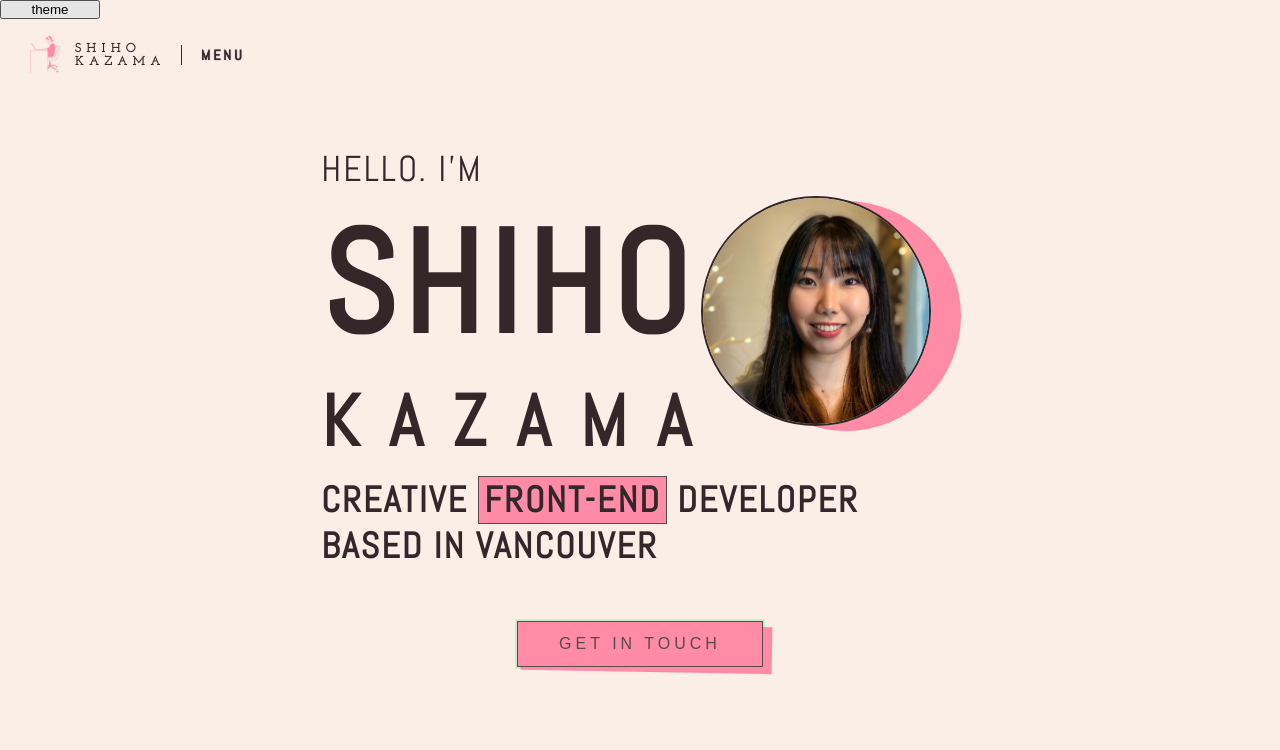
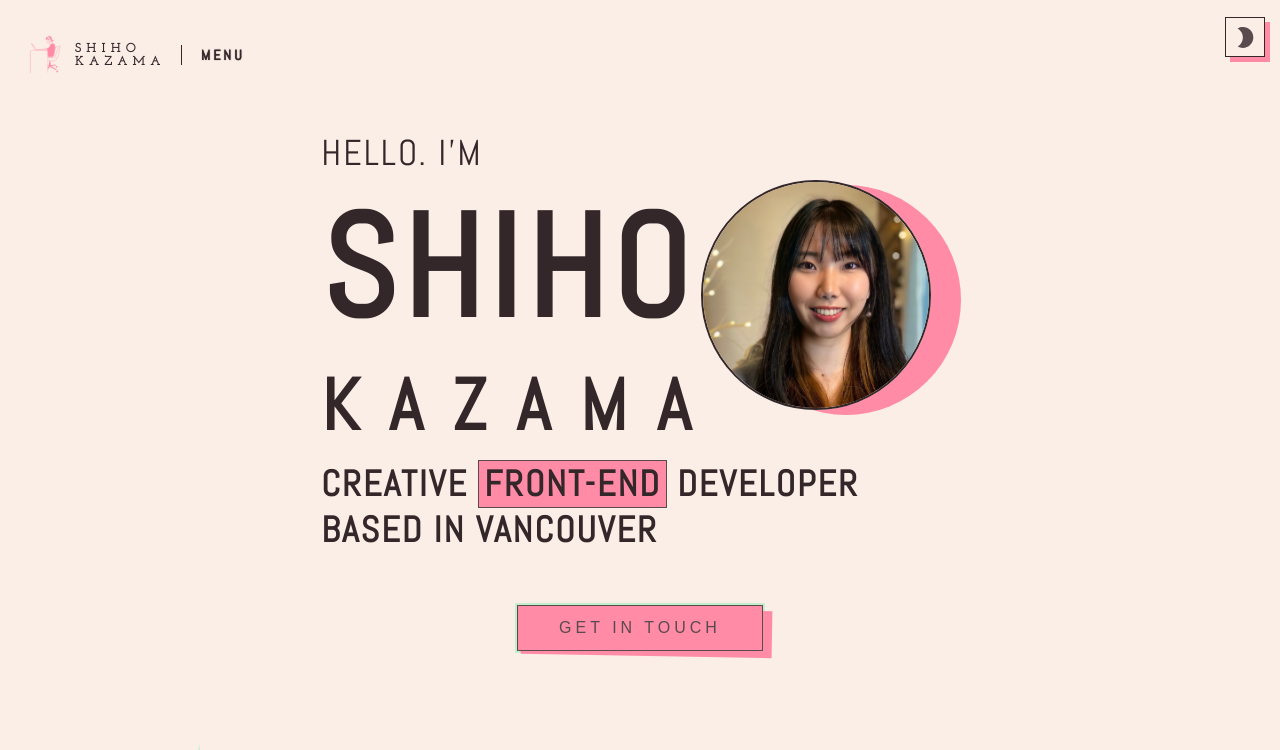
Before and after one commit to miacan2021/Portfolio-page, a React (Create React App) app: page / in a window 1280 px wide. Shown: the top 750 px of the page. Built offline with nearby package versions, Linux system fonts and the light colour scheme.

Commit message:
added change theme button

```diff
--- a/src/App.tsx
+++ b/src/App.tsx
@@ -7,8 +7,8 @@ import { GrobalStyles } from "./components/styles/Globals.styled";
 import { useSetTheme } from "./hooks/useSetTheme";
 import { ThemeProvider } from "styled-components"
 import { theme, darkTheme } from "./components/styles/Globals.styled"
-import { Home } from "./components/layout/Home/Hero.styled";
-
+import { Home, ModeBtn } from "./components/layout/Home/Hero.styled";
+import { MdModeNight, MdWbSunny } from "react-icons/md";
 
 const App = () => {
   const {modeTheme, setNextMode } = useSetTheme()
@@ -18,8 +18,13 @@ const App = () => {
     <ThemeProvider theme={ modeTheme === 'light' ? theme : darkTheme }>
     <GrobalStyles />
           <NavBar />
-          <button style={{position:"absolute", zIndex:500, width:'100px'}} onClick={() => setNextMode(modeTheme)}>theme</button>
           <Home>
+          <ModeBtn onClick={() => setNextMode(modeTheme)}>
+            {modeTheme === 'light' ?
+              <MdModeNight size={'25px'} color={"#594a4e"} />
+              :
+              <MdWbSunny size={'25px'} color={"#232946"} />}
+          </ModeBtn>
           <Hero />
           <Featured />
           <About />
--- a/src/components/layout/Home/Hero.styled.tsx
+++ b/src/components/layout/Home/Hero.styled.tsx
@@ -3,16 +3,20 @@ import styled from "styled-components";
 
 export const Home = styled.div`
        background:${({theme}) =>  theme.palette.beige };
+       width: 100vw;
+       height: auto;
+       padding-top: 130px;
+        @media (max-width: ${({theme}) => theme.mobile}) {
+              padding-top: 100px;
+       }
+
 `
 export const HeroWrapper = styled.div`
-        background:${({theme}) =>  theme.palette.beige };
-        width: 100vw;
-        height: auto;
         font-family: 'Abel', sans-serif;
         color:${({theme}) =>  theme.palette.head_text };
-        padding: 130px 20px 80px 20px;
+        padding: 0px 20px 80px 20px;
         @media (max-width: ${({theme}) => theme.mobile}) {
-              padding: 100px 5px 50px 5px;
+              padding: 0px 5px 50px 5px;
               overflow: hidden;
        }
 `
@@ -92,6 +96,31 @@ export const TopImg= styled.img`
        width: 100px;
        height: 100px;
        box-shadow: ${({theme}) => `20px 5px 0px 0 ${theme.palette.pink}`};
-
     }
 `
+
+
+export const ModeBtn = styled.button`
+       position:fixed;
+       display: flex;
+       align-items: center;
+       justify-content: center;
+       width: 40px;
+       height: 40px;
+       top: 17px;
+       right: 15px;
+       background:${({theme}) =>  theme.palette.beige};
+       z-index: 1000;
+       border: ${({theme}) => `1px solid ${theme.palette.head_text}`};
+       box-shadow: ${({theme}) => `5px 5px 0px 0 ${theme.palette.pink}`};
+       cursor: pointer;
+       @media (max-width: ${({theme}) => theme.mobile}) {
+              background: transparent;
+              top: 35px;
+              right: 35px;
+              width: 30px;
+              height: 30px;
+              box-shadow: ${({theme}) => `3px 3px 0px 0 ${theme.palette.pink}`};
+       }
+
+`
--- a/src/components/layout/Home/Hero.tsx
+++ b/src/components/layout/Home/Hero.tsx
@@ -4,7 +4,7 @@ import { HeroWrapper, HeroContainer, Hello, Name, FamilyName, Title, HeroTitle,
 export const Hero = () => {
     return (
             <>
-            å<HeroWrapper>
+            <HeroWrapper>
             <HeroContainer>
                 <HeroTitle>
                 <Hello>HELLO. I’M</Hello>
```
